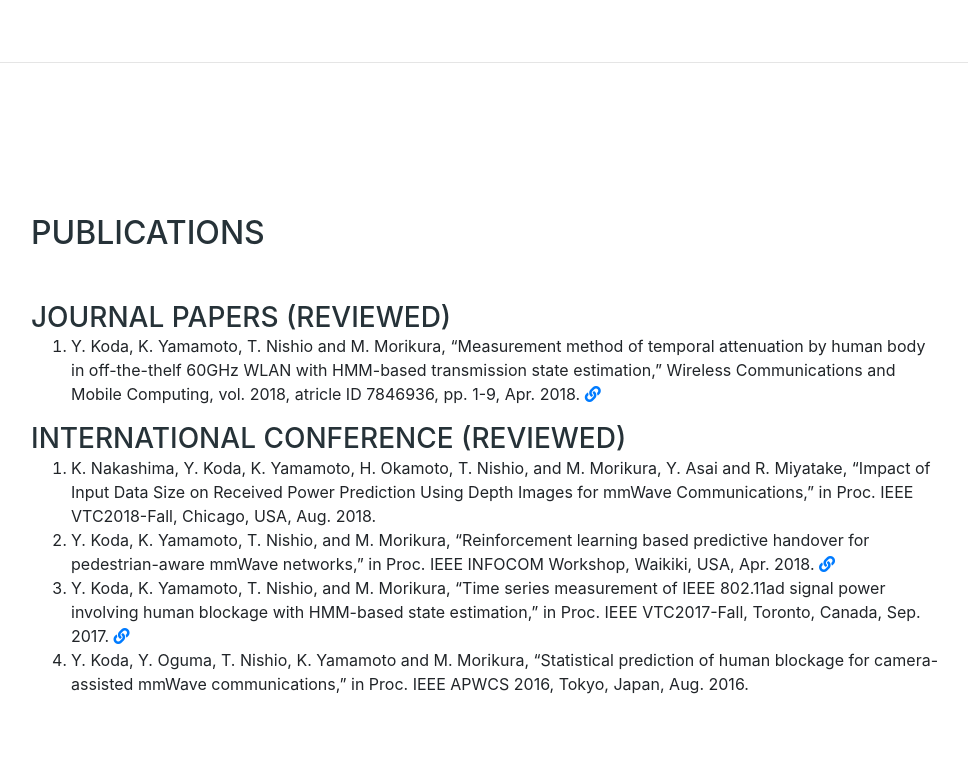
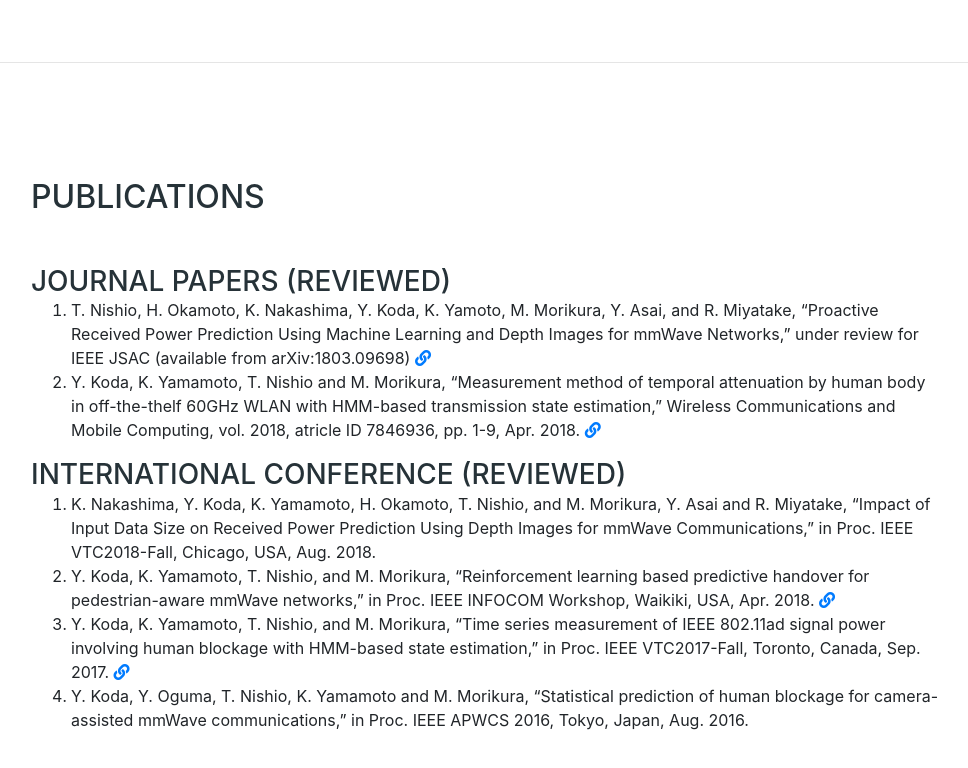
Before and after one commit to kodakodakoda/webpage_koda, a website with bundled scripts: page index.html in a window 1280 px wide. Shown: the part 2340-3108 px from the top of the page, without its empty margins (289-1257 px from the left). Built offline with nearby package versions, Linux system fonts and the light colour scheme; a web font is replaced by a local one.

Commit message:
業績欄に西尾先生のジャーナルを追加．

```diff
--- a/index.html
+++ b/index.html
@@ -177,6 +177,12 @@
         <div class="resume-content">
           <h3 class="mb-0">Journal papers (reviewed)</h3>
           <ol>
+            <li>
+              T. Nishio, H. Okamoto, K. Nakashima, Y. Koda, K. Yamoto, M. Morikura, Y. Asai, and R. Miyatake, “Proactive Received Power Prediction Using Machine Learning and Depth Images for mmWave Networks,” under review for IEEE JSAC (available from arXiv:1803.09698)
+              <a href="https://arxiv.org/abs/1803.09698" target="_blank">
+                <i class="fa fa-link" aria-hidden="true"></i>
+              </a>
+            </li>
             <li>Y. Koda, K. Yamamoto, T. Nishio and M. Morikura, “Measurement method of temporal attenuation by human body in off-the-thelf 60GHz WLAN with HMM-based transmission state estimation,” Wireless Communications and Mobile Computing, vol. 2018, atricle ID 7846936, pp. 1-9, Apr. 2018.
               <a href="https://www.hindawi.com/journals/wcmc/2018/7846936/abs/" target="_blank">
                 <i class="fa fa-link" aria-hidden="true"></i>
```
